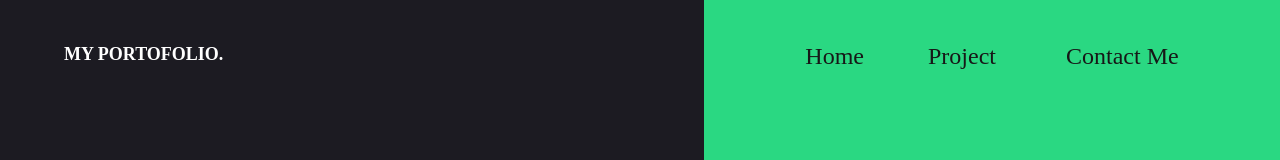
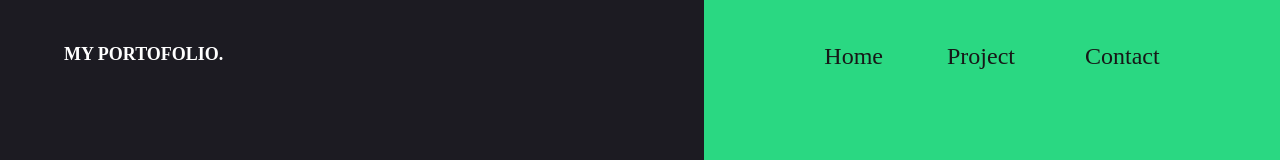
Before and after one commit to takumifahri/Fahri, a Next.js app: page / in a window 1280 px wide. Shown: the top 160 px of the page. Built offline with nearby package versions, Linux system fonts and the light colour scheme.

Commit message:
hapus contact

```diff
--- a/src/component/Profile/Profile.tsx
+++ b/src/component/Profile/Profile.tsx
@@ -11,7 +11,7 @@ export default function Profile() {
                 <nav className="Profile text-center text-2xl">
                     <a href="#" className="test">Home</a>
                     <a href="/Project" className="test mx-16">Project</a>
-                    <a href="#ContactMe" className="test"> Contact Me</a>
+                    <a href="#ContactMe" className="test"> Contact </a>
                 </nav>
                 <div className="photo lg:mt-24 mt-52 flex justify-center">
                     <Image src={profilePicture} alt="Profile Image" width={250} height={50} className="lg:w-[800px]"/>
```
